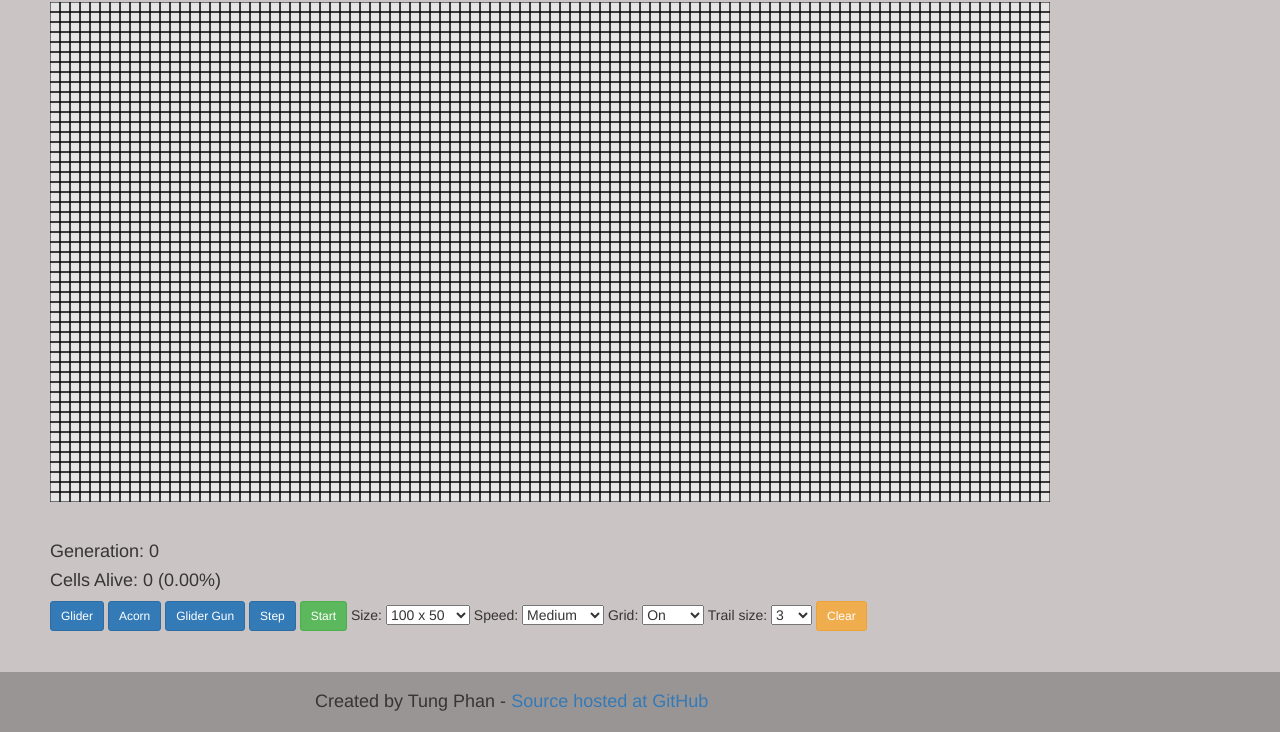
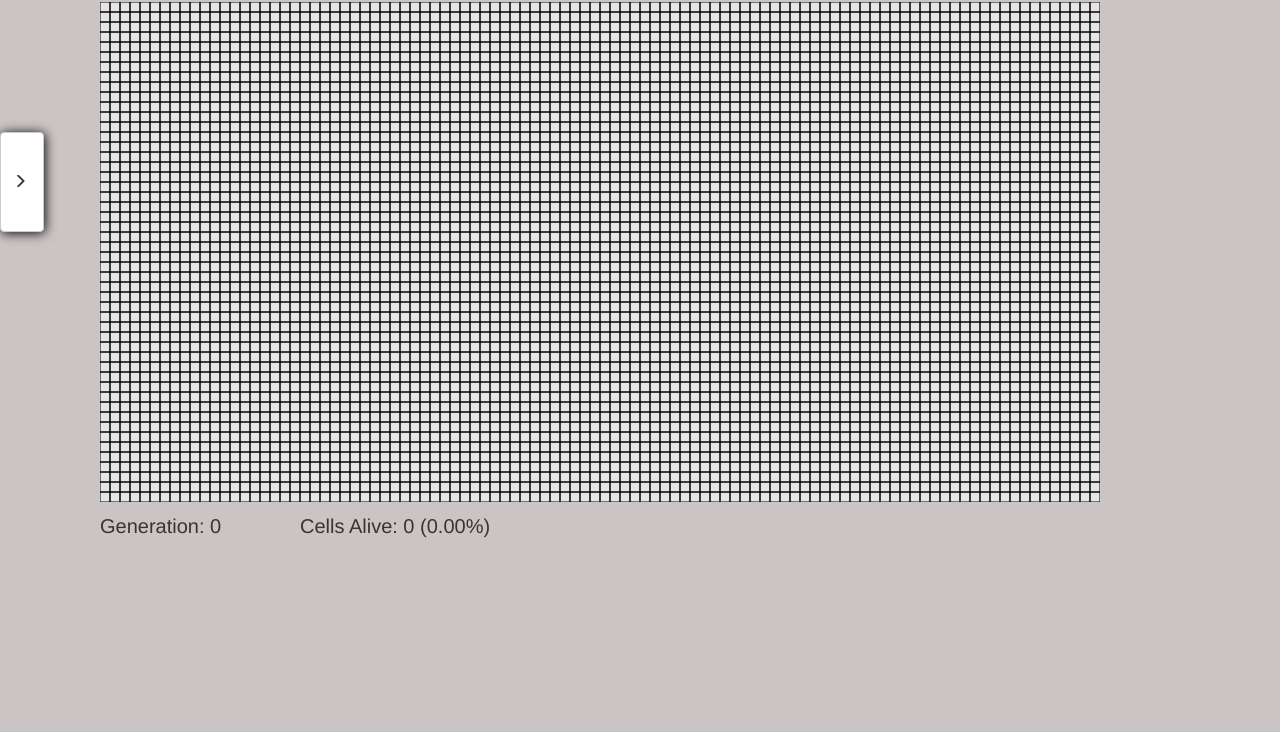
Before and after one commit to ttphan/GameOfLife, a website: page index.html in a window 1280 px wide. Shown: the part 68-800 px from the top of the page. Drawn offline with nearby package versions, Linux system fonts and the light colour scheme.

Commit message:
Created side bar to free up as much space as possible

```diff
--- /dev/null
+++ b/css/simple-sidebar.css
@@ -0,0 +1,142 @@
+/*!
+ * Start Bootstrap - Simple Sidebar HTML Template (http://startbootstrap.com)
+ * Code licensed under the Apache License v2.0.
+ * For details, see http://www.apache.org/licenses/LICENSE-2.0.
+ */
+
+/* Toggle Styles */
+
+#wrapper {
+    padding-left: 0;
+    margin-left: 100px;
+    -webkit-transition: all 0.5s ease;
+    -moz-transition: all 0.5s ease;
+    -o-transition: all 0.5s ease;
+    transition: all 0.5s ease;
+}
+
+#wrapper.toggled {
+    padding-left: 250px;
+}
+
+#sidebar-wrapper {
+    z-index: 1000;
+    position: fixed;
+    left: 250px;
+    margin-top: -20px;
+    width: 0;
+    height: 100%;
+    margin-left: -250px;
+    overflow: hidden;
+    background: #000;
+    -webkit-transition: all 0.5s ease;
+    -moz-transition: all 0.5s ease;
+    -o-transition: all 0.5s ease;
+    transition: all 0.5s ease;
+}
+
+#wrapper.toggled #sidebar-wrapper {
+    width: 250px;
+}
+
+#page-content-wrapper {
+    width: 100%;
+    position: absolute;
+    padding: 15px;
+}
+
+#wrapper.toggled #page-content-wrapper {
+    position: absolute;
+    margin-right: -250px;
+}
+
+/* Sidebar Styles */
+
+.sidebar-nav {
+    position: absolute;
+    top: 0;
+    width: 250px;
+    margin: 0;
+    padding: 0;
+    list-style: none;
+
+    -webkit-touch-callout: none;
+    -webkit-user-select: none;
+    -khtml-user-select: none;
+    -moz-user-select: none;
+    -ms-user-select: none;
+    user-select: none;
+}
+
+.sidebar-nav li {
+    text-indent: 20px;
+    line-height: 40px;
+}
+
+.sidebar-nav li a {
+    display: block;
+    text-decoration: none;
+    color: #999999;
+}
+
+.sidebar-nav span {
+    color: #999999;
+}
+
+.sidebar-nav li h4, li h3 {
+    color: #fff;
+}
+
+.sidebar-nav li a:hover {
+    text-decoration: none;
+    color: #fff;
+    background: rgba(255,255,255,0.2);
+}
+
+.sidebar-nav li a:active,
+.sidebar-nav li a:focus {
+    text-decoration: none;
+}
+
+.sidebar-nav > .sidebar-brand {
+    height: 65px;
+    font-size: 18px;
+    line-height: 60px;
+}
+
+.sidebar-nav > .sidebar-brand a {
+    color: #999999;
+}
+
+.sidebar-nav > .sidebar-brand a:hover {
+    color: #fff;
+    background: none;
+}
+
+@media(min-width:768px) {
+    #wrapper {
+        padding-left: 0;
+    }
+
+    #wrapper.toggled {
+        padding-left: 250px;
+    }
+
+    #sidebar-wrapper {
+        width: 0;
+    }
+
+    #wrapper.toggled #sidebar-wrapper {
+        width: 250px;
+    }
+
+    #page-content-wrapper {
+        padding: -250px;
+        position: absolute;
+    }
+
+    #wrapper.toggled #page-content-wrapper {
+        position: relative;
+        margin-right: 0;
+    }
+}
--- a/css/stylesheet.css
+++ b/css/stylesheet.css
@@ -11,9 +11,13 @@ body {
 .footer {
   position: absolute;
   bottom: 0;
-  width: 100%;
   height: 60px;
-  background-color: #9A9595;
+  white-space: nowrap;
+  color: #fff;
+}
+
+#header {
+  margin-left: 75px;
 }
 
 #canvas{
@@ -29,18 +33,46 @@ body {
 	z-index: 1;
 }
 
+.running {
+  background: rgba(204,0,0,0.2);
+}
+
 canvas {
 	position: absolute;
 	top: 0;
-	left: 50px;
 }
 
-.container {
-  width: auto;
-  max-width: 680px;
-  padding: 0 15px;
+#menu-toggle {
+  position: absolute;
+  padding-right: 30px;
+  top: 25%;
+  left: 0;
+  height: 100px;
+  width: 10px;
+  -webkit-transition: all 0.5s ease;
+    -moz-transition: all 0.5s ease;
+    -o-transition: all 0.5s ease;
+    transition: all 0.5s ease;
 }
 
-.container h4 {
-  margin: 20px 0;
+#menu-toggle.toggled {
+  left: 250px;
+  -webkit-transition: all 0.5s ease;
+    -moz-transition: all 0.5s ease;
+    -o-transition: all 0.5s ease;
+    transition: all 0.5s ease;
 }
+
+.btn-glow {
+box-shadow: 1px 1px 12px #000000;
+}
+
+#cellsAliveLabel {
+  margin-left: 200px;
+  font-size: 15pt;
+}
+
+#generationLabel {
+   position: absolute;
+   font-size: 15pt;
+}
--- a/index.html
+++ b/index.html
@@ -7,73 +7,104 @@
     <script src="https://ajax.googleapis.com/ajax/libs/jquery/2.1.3/jquery.min.js"></script>
     <link rel="stylesheet" href="https://maxcdn.bootstrapcdn.com/bootstrap/3.3.4/css/bootstrap.min.css">
     <link rel="stylesheet" href="css/stylesheet.css">
+    <link href="css/simple-sidebar.css" rel="stylesheet">
     <script src="https://maxcdn.bootstrapcdn.com/bootstrap/3.3.4/js/bootstrap.min.js"></script>
     <script src="js/main.js"></script>
 
   </head>
 
   <body>
-		<h1 id="header" style="margin-left: 120px"> Yet Another Conway's Game of Life Implementation </h1>
-		<div id="canvas">
-				<canvas id="mainCanvas" width="1000px" height="500px"></canvas>
-				<canvas id="gridOverlay" width="1000px" height="500px"></canvas>
-		</div>
-
-		<div style="margin-top: 550px; margin-left: 50px">
-			<h4 id="generationLabel"> Generation: 0</h4>
-			<h4 id="cellsAliveLabel"> Cells Alive: 0 (0.00%)</h4>
-			<button class="btn btn-sm btn-primary" onclick="glider()">Glider</button>
-
-			<button class="btn btn-sm btn-primary" onclick="acorn()">Acorn</button>
-
-			<button class="btn btn-sm btn-primary" onclick="glider_gun()">Glider Gun</button>
-
-			<button class="btn btn-sm btn-primary" onclick="GAME.stop(); GAME.step()">Step</button>
-
-			<button id="runButton" class="btn btn-sm btn-success" onclick="GAME.toggleRun()">Start</button>
-
-			Size:
+  <div id="wrapper">
+      <!-- Sidebar -->
+      <div id="sidebar-wrapper">
+          <ul class="sidebar-nav">
+              <li class="sidebar-brand">
+                  <h3>Controls</h3>
+              </li>
+              <li>
+                <h4> Add Predefined Forms </h4>
+              </li>
+              <li>
+                <a onclick="glider()">Glider</a>
+              </li>
+              <li>
+                  <a onclick="acorn()">Acorn</a>
+              </li>
+              <li>
+                  <a onclick="glider_gun()">Glider Gun</a>
+              </li>
+              <li>
+                <h4> Grid Control </h4>
+              </li>
+              <li>
+              <span>Size:</span>
                 <select id="sizeSelection" onchange="changeGridSize()">
                   <option value="25x12x40">25 x 12</option>
                   <option value="50x25x20">50 x 25</option>
                   <option value="100x50x10" selected="selected">100 x 50</option>
                   <option value="200x100x5">200 x 100</option>
                 </select>
-
-			Speed:
+              </li>
+              <li>
+                <span>Grid:</span>
+                <select id="gridSelection" onchange="selectGridStyle()">
+                  <option value="0">Off</option>
+                  <option value="1">Partial</option>
+                  <option value="2" selected="selected">On</option>
+                </select>
+              </li>
+              <li>
+                <span>Trail size:</span>
+                <select id="trailSelection" onchange="selectTrailSize()">
+                  <option value="0">Off</option>
+                  <option value="1">1</option>
+                  <option value="2">2</option>
+                  <option value="3" selected="selected">3</option>
+                </select>
+              </li>
+              <li>
+                <h4> Time Control </h4>
+              <li>
+                <span>Speed:</span>
                 <select id="speedSelection" onchange="selectSpeed()">
                   <option value="0">Slow</option>
                   <option value="1" selected="selected">Medium</option>
                   <option value="2">Fast</option>
                   <option value="3">Very Fast</option>
                 </select>
-
-			Grid:
-			<select id="gridSelection" onchange="selectGridStyle()">
-			  <option value="0">Off</option>
-			  <option value="1">Partial</option>
-			  <option value="2" selected="selected">On</option>
-			</select>
-
-			Trail size:
-			<select id="trailSelection" onchange="selectTrailSize()">
-			  <option value="0">Off</option>
-			  <option value="1">1</option>
-			  <option value="2">2</option>
-			  <option value="3" selected="selected">3</option>
-			</select>
-
-			<button id="runButton" class="btn btn-sm btn-warning" onclick="restart()">Clear</button>
+              </li>
+              </li>
+              <li>
+                  <a onclick="GAME.stop(); GAME.step()">Step</a>
+              </li>
+              <li>
+                  <a id="runButton" onclick="GAME.toggleRun()">Start</a>
+              </li>
+          </ul>
+    <footer class="footer">
+      <div class="container">
+        <h4>Created by Tung Phan <br>
+        <a href="https://github.com/ttphan/GameOfLife" target="_blank">Source hosted at GitHub</a></h4>
+      </div>
+    </footer>
       </div>
 
-		<footer class="footer">
-      <div class="container">
-        <h4>Created by Tung Phan - <a href="https://github.com/ttphan/GameOfLife">Source hosted at GitHub<a></h4>
+    <h1 id="header"> Yet Another Conway's Game of Life Implementation </h1>
+    <div id="canvas">
+        <canvas id="mainCanvas" width="1000px" height="500px"></canvas>
+        <canvas id="gridOverlay" width="1000px" height="500px"></canvas>
     </div>
-    </footer>
+
+    <div style="margin-top: 520px;" >
+      <span id="generationLabel"> Generation: 0</span>
+      <span id="cellsAliveLabel"> Cells Alive: 0 (0.00%)</span>
+    </div>
+    <button class="btn btn-default btn-glow" id="menu-toggle">
+      <span id="menu-toggle-icon" class="glyphicon glyphicon-menu-right" aria-hidden="true"></span>
+    </button>
+  </div>
 
     <!-- IE10 viewport hack for Surface/desktop Windows 8 bug -->
     <script src="assets/js/ie10-viewport-bug-workaround.js"></script>
   </body>
-
 </html>
--- a/js/main.js
+++ b/js/main.js
@@ -9,6 +9,13 @@ $(function () {
   init(DEFAULT_GRID_WIDTH, DEFAULT_GRID_HEIGHT, DEFAULT_CELL_SIZE);
 
   addMouseListeners();
+
+  $("#menu-toggle").click(function (e) {
+    e.preventDefault();
+    $("#wrapper").toggleClass("toggled");
+    $("#menu-toggle").toggleClass("toggled");
+    $("#menu-toggle-icon").toggleClass("glyphicon glyphicon-menu-right glyphicon glyphicon-menu-left")
+  });
 });
 
 function restart(gridWidth, gridHeight, cellSize) {
@@ -317,10 +324,14 @@ var GAME = (function () {
       }
       // Set
       else {
+        // Only raise cell count if cell wasn't alive already
+        if (status === ALIVE && population[y * width + x] !== ALIVE) {
+          cellsAlive++;
+        }
+
         population[y * width + x] = status;
 
         if (status === ALIVE) {
-          cellsAlive++;
           // Add changed cell with its neighbours to active cell list
           for (var i = x - 1; i <= (x + 1); i++) {
             for (var j = y - 1; j <= (y + 1); j++) {
@@ -454,13 +465,11 @@ var GAME = (function () {
 
       if (isRunning) {
         button.text("Start")
-          .removeClass("btn-danger")
-          .addClass("btn-success");
+          .removeClass("running");
         clearInterval(intervalId);
       } else {
         button.text("Stop")
-          .removeClass("btn-success")
-          .addClass("btn-danger");
+          .addClass("running");
         intervalId = setInterval(GAME.step, SPEED / Math.pow(2, GAME.currentSpeed()));
       }
 
@@ -469,9 +478,7 @@ var GAME = (function () {
 
     stop: function () {
       $("#runButton").text("Start")
-        .removeClass("btn-danger")
-        .addClass("btn-success");
-
+        .removeClass("running");
       clearInterval(intervalId);
       isRunning = false;
     }
```
Lines whose indentation alone changed are shown as unchanged.
